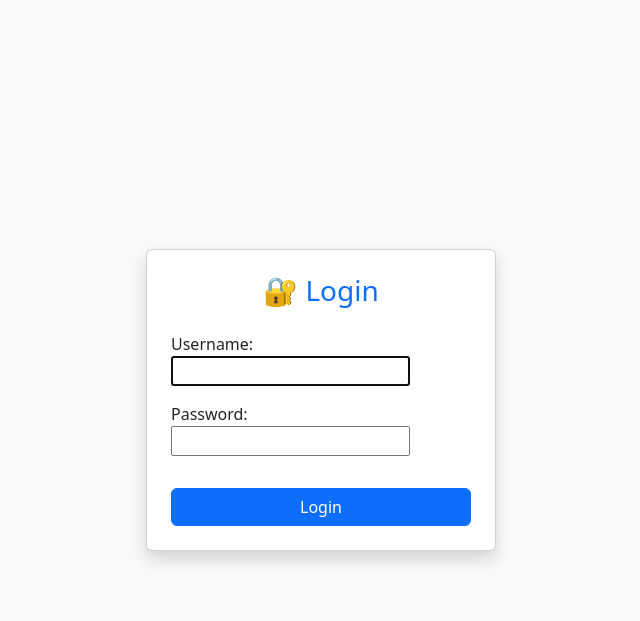
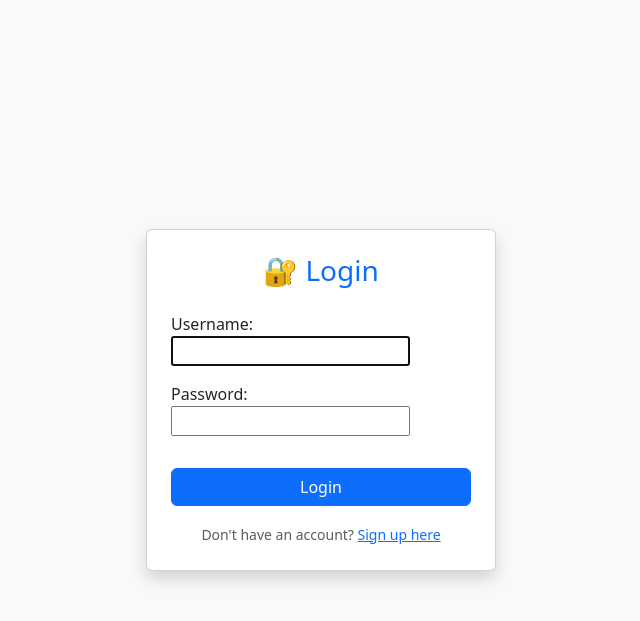
Before and after one commit to yunikadahal6-ctrl/expense_tracker, a Django app: page /accounts/login/ in a window 1280 px wide. Shown: the top 621 px of the page, without its empty margins (319-959 px from the left). Run offline with Django 5.2, Linux system fonts and the light colour scheme.

Commit message:
Uncomment login.html template in tracker and add signup link

```diff
--- a/manager/templates/registration/login.html
+++ b/manager/templates/registration/login.html
@@ -1,6 +1,7 @@
 <!DOCTYPE html>
 <html lang="en">
 <head>
+    <meta charset="UTF-8">
     <title>Login - My App</title>
     <link href="https://cdn.jsdelivr.net/npm/bootstrap@5.3.0/dist/css/bootstrap.min.css" rel="stylesheet">
 </head>
@@ -15,6 +16,10 @@
             {{ form.as_p }}
             <button type="submit" class="btn btn-primary w-100 mt-3">Login</button>
         </form>
+
+        <div class="text-center mt-3">
+            <small class="text-muted">Don't have an account? <a href="{% url 'signup' %}">Sign up here</a></small>
+        </div>
     </div>
 
 </body>
```
Also changed, not shown: tracker/templates/registration/login.html (+8 -3 lines).
